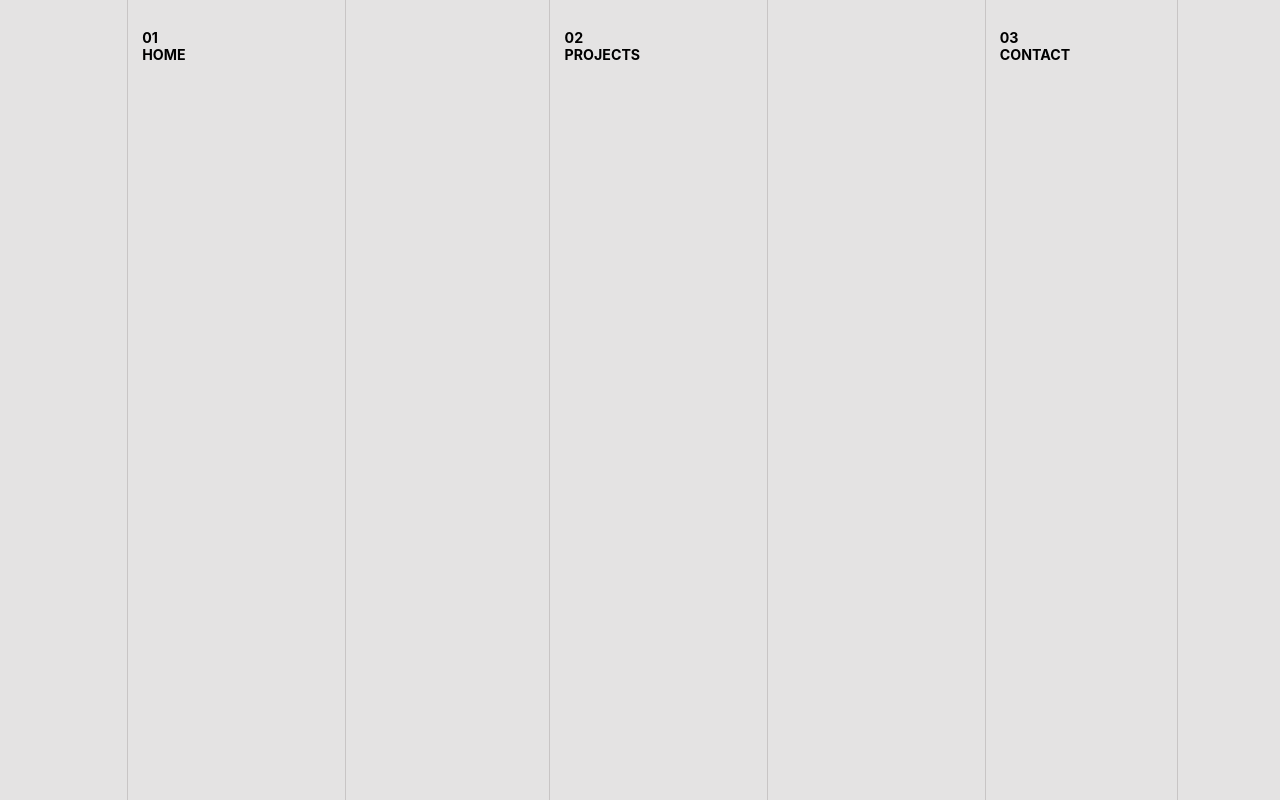
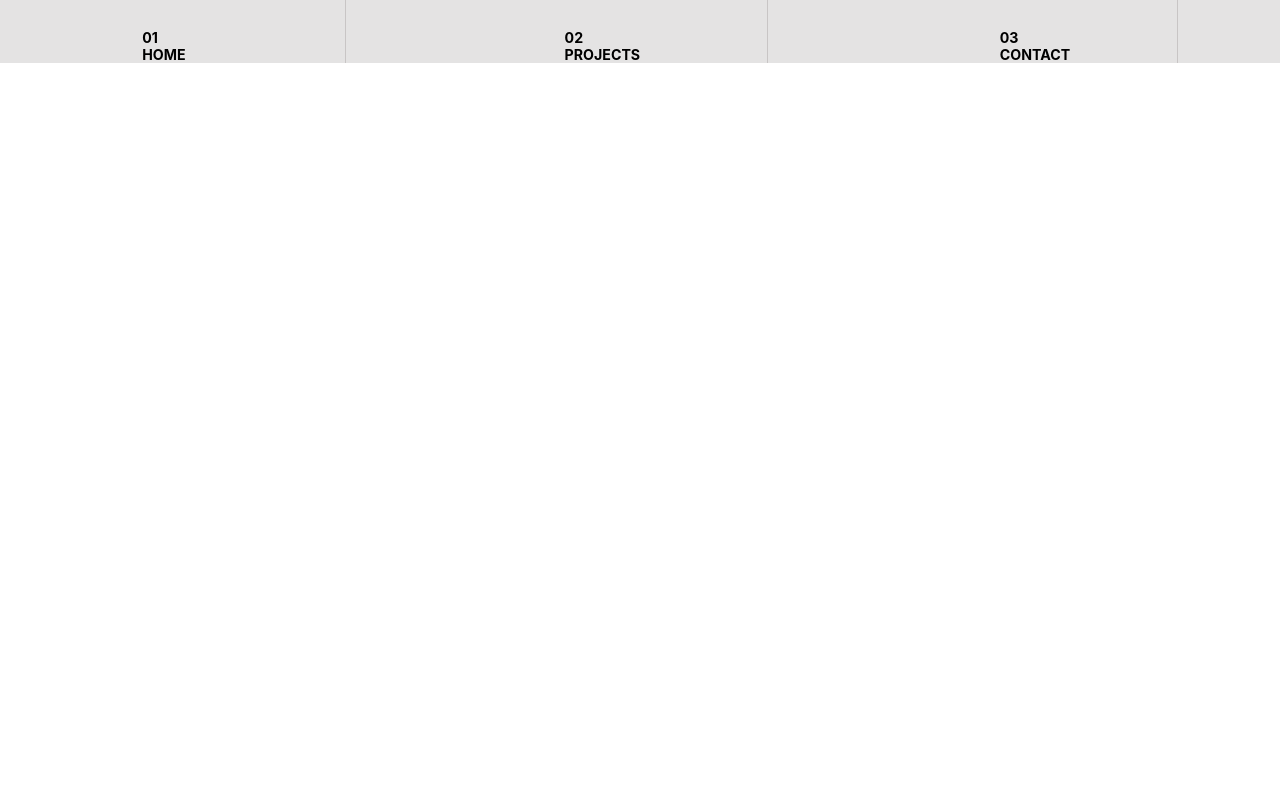
Before and after one commit to IliaKrainiev/portfolio_kate, a Next.js app: page /Layout in a window 1280 px wide. Built offline with nearby package versions, Linux system fonts and the light colour scheme.

Commit message:
fix footer

```diff
--- a/pages/projects/chanel.tsx
+++ b/pages/projects/chanel.tsx
@@ -12,7 +12,7 @@ import Image from 'next/image';
 
 const Chanel = (): any => {
   return (
-    <Layout style={{height: '3000px' }}>
+    <Layout style={{height: '200vh' }}>
       <div className={styles.container}>
         <span className={styles.listTitle}>
           <span>CHANEL 5</span>
--- a/styles/Footer.module.css
+++ b/styles/Footer.module.css
@@ -3,7 +3,6 @@
     width: 100%;
     background-color: #000000;
     color: #E4E3E3;
-    height: 100vh;
 }
 
 .content {
--- a/styles/Layout.module.css
+++ b/styles/Layout.module.css
@@ -5,7 +5,6 @@
 
 .container {
     background-color: #E4E3E3;
-    height: 100%;
     width: 100%;
     display: flex;
     flex-direction: row;
```
